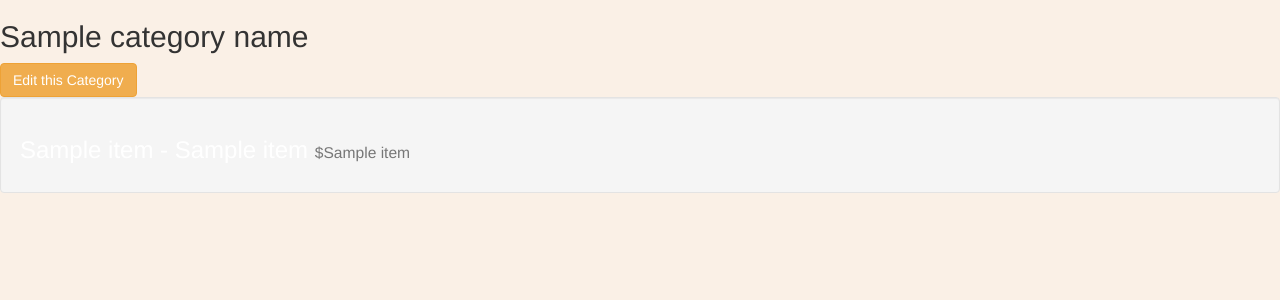
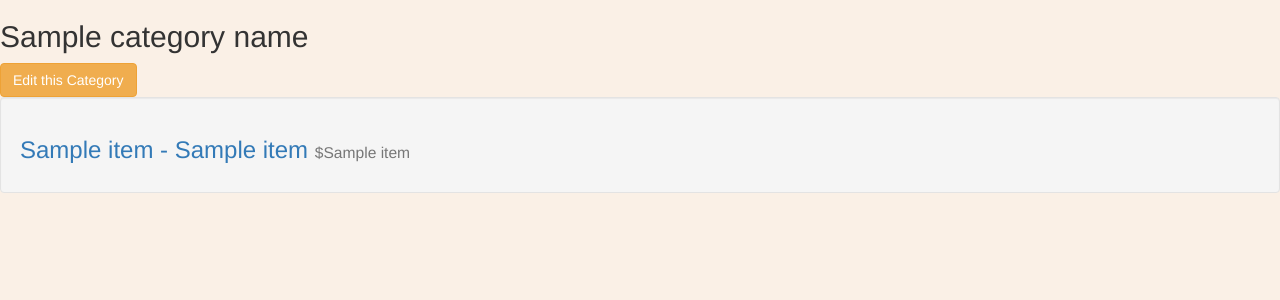
Before and after one commit to kaistullich/Centratech-Website, a Flask app: template newProject/my_app/templates/category.html in a window 1280 px wide. Shown: the part 52-352 px from the top of the page. Run offline with Flask 2, Linux system fonts and the light colour scheme; the template is opened without the code that fills it: most values are stand-ins (such as "Sample title", 1, 10 or a date in 2020); some libraries are stand-ins or nearby versions.

Commit message:
fixed issue where products inside single category didn't have corrrect font color

```diff
--- a/newProject/my_app/templates/category.html
+++ b/newProject/my_app/templates/category.html
@@ -7,7 +7,7 @@
     <div class="well">
       {% for item in my_list %}
         <h3>
-          <a href="{{ url_for('my_view.product', key=item[0]) }}">{{ item[1] }} - {{ item[2] }}</a>
+          <a href="{{ url_for('my_view.product', key=item[0]) }}" style="color:#337ab7">{{ item[1] }} - {{ item[2] }}</a>
           <small>${{ item[3] }}</small>
         </h3>
       {% endfor %}
```
